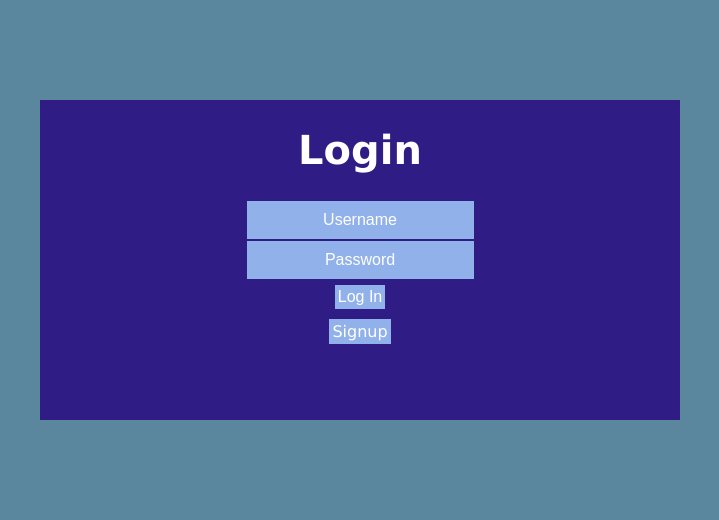
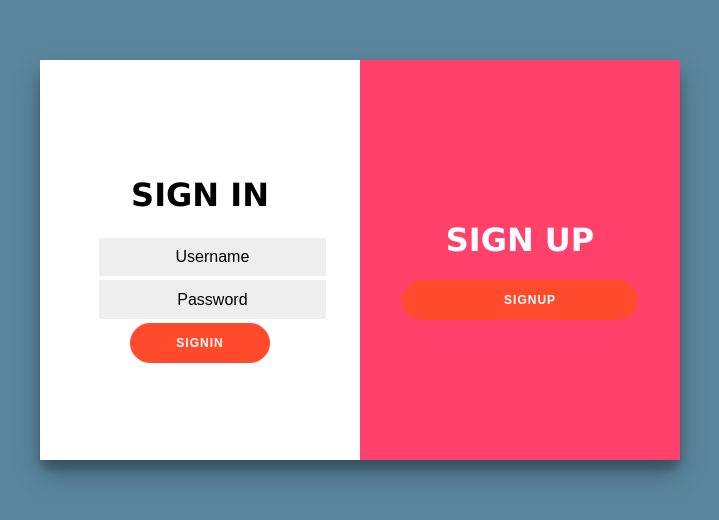
Before and after one commit to NoahBlack012/budgit, a Vue app in the folder budgit_frontend/: page /login in a window 1280 px wide. Shown: the part 140-660 px from the top of the page, without its empty margins (280-999 px from the left). Built offline with nearby package versions, Linux system fonts and the light colour scheme.

Commit message:
Styled budget and home pages

```diff
--- a/budgit_frontend/public/index.html
+++ b/budgit_frontend/public/index.html
@@ -4,8 +4,9 @@
     <meta charset="utf-8">
     <meta http-equiv="X-UA-Compatible" content="IE=edge">
     <meta name="viewport" content="width=device-width,initial-scale=1.0">
-    <link rel="icon" href="<%= BASE_URL %>favicon.ico">
-    <title><%= htmlWebpackPlugin.options.title %></title>
+    <!-- <link rel="icon" href="<%= BASE_URL %>favicon.ico"> -->
+    <!-- <title><%= htmlWebpackPlugin.options.title %></title> -->
+    <title>Budgit</title>
     <style>
       body, html, #app {
         padding: 0;
--- a/budgit_frontend/src/components/AddCategory.vue
+++ b/budgit_frontend/src/components/AddCategory.vue
@@ -1,11 +1,8 @@
 <template>
     <div id = "add_category">
-        <form @submit.prevent="add_category" autocomplete="off">
-            <input type="text" v-model="new_category">
-            <input type="submit" value="+" id="btn">
-            <div v-if="formsubmited">
-                <div class="error" v-if="!$v.new_category.required">Enter a Category</div>
-            </div>
+        <form @submit.prevent="add_cat" autocomplete="off">
+            <input type="text" v-model="new_category" placeholder="Add Another Category"><br>
+            <input type="submit" value="+" id="button">
         </form>
     </div>
 </template>
@@ -30,7 +27,7 @@ export default {
     computed: mapGetters(['userid']),
 
     methods: {
-        add_category(){
+        add_cat(){
             this.$v.$touch()
             this.formsubmited = true
             if (!this.$v.$invalid){
@@ -44,24 +41,26 @@ export default {
                     this.$emit('add-category', new_categories)
                 })
                 .catch(err => console.error(err))
-                this.new_category = ""
             }
+            this.new_category = ""
         }
     }
 }
 </script>
 
 <style scoped>
-    #btn{
-        border-radius: 50%;
-        background: aqua;
-        color: black;
-        border: 1px solid aqua;
+    input{
+        width: 25%;
     }
 
-    #btn:hover {
-        cursor: pointer;
+    input[type="text"]{
+        padding: 5px 5px; line-height: 10px;
     }
+
+    #button{
+        width: 15%;
+    }
+
     .error{
         color: red;
     }
--- a/budgit_frontend/src/components/Nav.vue
+++ b/budgit_frontend/src/components/Nav.vue
@@ -1,8 +1,10 @@
 <template>
     <div id="nav">
-      <router-link to="/">Home</router-link> |
-      <router-link to="/budget">Budget</router-link> |
-      <router-link to="/stats">Statistics</router-link>
+        <div class="navbar">
+            <router-link to="/">Home</router-link>
+            <router-link to="/budget">Budget</router-link>
+            <router-link to="/stats">Statistics</router-link>
+        </div>
     </div>
 </template>
 
@@ -12,19 +14,37 @@ export default {
 }
 </script>
 
-<style scoped>
+<style>
     #nav {
-        width: 100%;
-        background-color: #24292E;
-        padding: 1em;
+        min-width: 100%;
+        top: 0%;
+        left: 0%;
+        height: fit-content;
     }
 
-    #nav a {
-        font-weight: bold;
-        color: #BABCB7;
+    .navbar{
+        height: fit-content;
+        min-width: 100%;
+        background-color: #fff;
+        padding: 20px;
     }
 
-    #nav a.router-link-exact-active {
-        color: #42b983;
+    a{
+        border-radius: 20px;
+        border: 1px solid #FF4B2B;
+        background-color: #FF4B2B;
+        color: #FFFFFF;
+        font-size: 12px;
+        font-weight: bold;
+        padding: 12px 45px;
+        letter-spacing: 1px;
+        text-transform: uppercase;
+        text-decoration: none;
+        margin: 7%;
     }
+
+    a.router-link-exact-active{
+        background-color: #a82710;
+    }
+
 </style>
--- /dev/null
+++ b/budgit_frontend/src/components/RecentItems.vue
@@ -0,0 +1,41 @@
+<template>
+    <div id="RecentItems">
+        <h3>Recent Items</h3>
+        <div class="items" v-bind:key='item.id' v-for="item in items">
+            <p>
+                {{item.title}}
+                ${{item.value}}
+            </p>
+        </div>
+    </div>
+</template>
+
+<script>
+import { mapGetters } from "vuex";
+import axios from "axios";
+export default {
+    name: "RecentItems",
+    data(){
+        return{
+            all_items: null,
+            items: null,
+        }
+    },
+    computed: mapGetters(['userid']),
+    async created(){
+        if (! this.userid){
+            this.$router.push("/login")
+        }
+        const res = await axios.post(`${process.env.VUE_APP_BASE}/get_items`, {
+            "userid": this.userid,
+            "api_key": process.env.VUE_APP_API_KEY
+        })
+        this.all_items = res.data.items;
+        this.items = this.all_items.slice(this.all_items.length - 3, this.all_items.length);
+    }
+}
+</script>
+
+<style scoped>
+
+</style>
--- a/budgit_frontend/src/store/modules/user.js
+++ b/budgit_frontend/src/store/modules/user.js
@@ -1,5 +1,3 @@
-//import axios from 'axios';
-
 const state = {
     userid: null,
 }
--- a/budgit_frontend/src/views/Home.vue
+++ b/budgit_frontend/src/views/Home.vue
@@ -2,17 +2,34 @@
   <div class="home">
     <Nav />
     <h1>Home</h1>
+    <div class="content">
+      <div class="items">
+        <RecentItems id="items" />
+      </div>
+      <div class="links">
+        <div id="links">
+          <div class="budgetlink">
+            <router-link to="/budget" id="link">View Your Budget</router-link>
+          </div>
+          <div class="statslink">
+            <router-link to="/stats" id="link">View Insights About your Budget</router-link>
+          </div>
+        </div>
+      </div>
+    </div>
   </div>
 </template>
 
 <script>
-import Nav from "../components/Nav"
+import Nav from "../components/Nav";
+import RecentItems from "../components/RecentItems";
 import { mapGetters } from 'vuex';
 
 export default {
   name: 'Home',
   components: {
     Nav,
+    RecentItems,
   },
   computed: mapGetters(['userid']),
   created() {
@@ -22,3 +39,47 @@ export default {
   }
 }
 </script>
+
+<style scoped>
+  .home{
+    min-width: 100%;
+    min-height: 100%;
+  }
+
+  .content{
+    display: grid;
+    grid-template-columns: 50% 50%;
+    min-width: 100%;
+    min-height: 100%;
+  }
+
+  .items{
+    background-color: #FF4B2B;
+    grid-column: 1;
+    min-width: 100%;
+    min-height: 100%;
+  }
+
+  .links{
+    grid-column: 2;
+    min-width: 100%;
+    min-height: 100%;
+    background-color: #fff;
+  }
+
+  #links{
+    min-width: 100%;
+    min-height: 100%;
+    margin: 30px;
+    display: grid;
+    grid-template-rows: 50% 50%;
+  }
+
+  .budgetlink{
+    grid-row: 1;
+  }
+
+  .statslink{
+    grid-row: 2;
+  }
+</style>
--- a/budgit_frontend/src/views/Login.vue
+++ b/budgit_frontend/src/views/Login.vue
@@ -1,70 +1,96 @@
 <template>
   <div class="page">
-    <h1 id = "title">Login</h1>
     <div class = "form">
       <form @submit.prevent="login">
+        <h1 id="signintitle">Sign In</h1>
         <input type="text" id="username" v-model="username" placeholder="Username" autocomplete="off"><br>
         <input type="password" id="password" v-model="password" placeholder="Password"><br>
-        <input type="submit" value="Log In" id = "button">
+        <input type="submit" value="SIGNIN" id = "button">
       </form>
-      <div class="signup" id = "button">
-        <router-link to="/signup" id="link">Signup</router-link>
+    </div>
+    <div class="signup">
+      <div class="signupcontent">
+        <h1 id="signuptitle">Sign Up</h1>
+        <button id = "button">
+          <router-link to="/signup" id="link">Signup</router-link>
+        </button>
       </div>
     </div>
   </div>
 </template>
 
 <style>
-  #title{
-    font-size: 30pt;
-    color: white;
+  #signintitle{
+    color: black;
+  }
+
+  #signuptitle{
+    color: #fff;
   }
 
   .page{
+    display: grid;
+    border-radius: 10px;
+    box-shadow: 0 14px 28px rgba(0,0,0,0.25),
+    0 10px 10px rgba(0,0,0,0.22);
     width: 50%;
-    min-height: 40vh;
-    background: #2F1D85;
-    grid-template-rows: 40% 60%;
-    grid-template-columns: 100%;
+    min-height: 50%;
+    grid-template-columns: 50% 50%;
   }
 
   .form{
-    overflow: auto;
-    display: grid;
-    place-items: center;
-    grid-row: 2;
+    display: flex;
+    justify-content: center;
+    align-items: center;
+    background-color: #fff;
+    grid-column: 1;
+    min-height: 100%;
   }
 
-  input{
-    background-color: #91B1EB;
+  input, #input{
+    background-color: #eee;
     border: none;
-    margin: 1px;
-    padding: 10px;
+    padding: 5%;
+    margin: 1%;
     text-align: center;
-  }
-
-  input:focus{
-    background-color: #6F5FB8;
   }
 
   input, input::placeholder{
     font-size: 12pt;
-    color: white;
+    color: black;
   }
 
   #button{
-    background-color: #91B1EB;
-    padding: 3px;
-    margin: 5px;
+    border-radius: 20px;
+    border: 1px solid #FF4B2B;
+    background-color: #FF4B2B;
+    color: #FFFFFF;
+    font-size: 12px;
+    font-weight: bold;
+    padding: 12px 45px;
+    letter-spacing: 1px;
+    text-transform: uppercase;
   }
 
   #button:hover{
-    background-color: #6F5FB8
+    cursor: pointer;
   }
 
-  .signup{
-    width: fit-content;
+  .signup, .login{
+    display: flex;
+    justify-content: center;
+    align-items: center;
+    min-height: 100%;
+    background-color: #FF416C;
+    grid-column: 2;
   }
+
+  h1, p{
+    color: #fff;
+    text-transform: uppercase;
+    font-weight: bold;
+  }
+
   #link{
     text-decoration: none;
     color: white
--- a/budgit_frontend/src/views/Signup.vue
+++ b/budgit_frontend/src/views/Signup.vue
@@ -1,18 +1,24 @@
 <template>
     <div class="page">
-        <h1 id = "title">Signup</h1>
         <div class="form">
             <form @submit.prevent="signup">
+                <h1 id="signintitle">Sign Up</h1>
                 <input type="text" name="username" id="username" v-model="username" placeholder="Username" autocomplete="off"><br>
                 <input type="password" name="password" id="password" v-model="password" placeholder="Password"><br>
                 <input type="password" name="confirm_password" id="confirm_password" v-model="confirm_password" placeholder="Confirm Password"><br>
-                <input type="submit" value="Create User" id = "button">
+                <input type="submit" value="SIGNUP" id = "button">
             </form>
-            <div id = "button">
-                <router-link to="/login" id="link">Go back To Login</router-link>
-            </div>
             <div v-if="non_password_match">The passwords entered do not match</div>
             <div v-if="username_taken">That username is already taken</div>
+        </div>
+        <div class="login">
+            <div class="logincontent">
+                <h1 id="signuptitle">Sign In</h1>
+                <p>Signup now and start to<br>keep track of your<br>finances like never before</p>
+                <div id = "button">
+                    <router-link to="/login" id="link">Return to Login</router-link>
+                </div>
+            </div>
         </div>
     </div>
 </template>
--- a/budgit_frontend/src/views/Stats.vue
+++ b/budgit_frontend/src/views/Stats.vue
@@ -3,8 +3,8 @@
     <Nav />
     <h1>Statistics</h1>
     <div class="graphs">
-      <PieTotals id="expense_category" />
-      <MonthlyExpenses id = "monthly-expenses" />
+      <PieTotals id="expense_category" class="chart" />
+      <MonthlyExpenses id = "monthly-expenses" class="chart" />
     </div>
   </div>
 </template>
@@ -34,9 +34,18 @@ export default {
 </script>
 
 <style scoped>
+  .stats{
+    min-width: 100%;
+    min-height: 100%;
+  }
   .graphs {
+    min-width: 100%;
     display: grid;
     grid-template-columns: 33% 33% 33%;
+  }
+
+  .chart{
+    background-color: #fff;
   }
 
   #expense_category {
```
Also changed, not shown: budgit_frontend/src/components/AddItem.vue (+55 -23 lines), budgit_frontend/src/views/Budget.vue (+77 -22 lines). Lines whose indentation alone changed are shown as unchanged.
